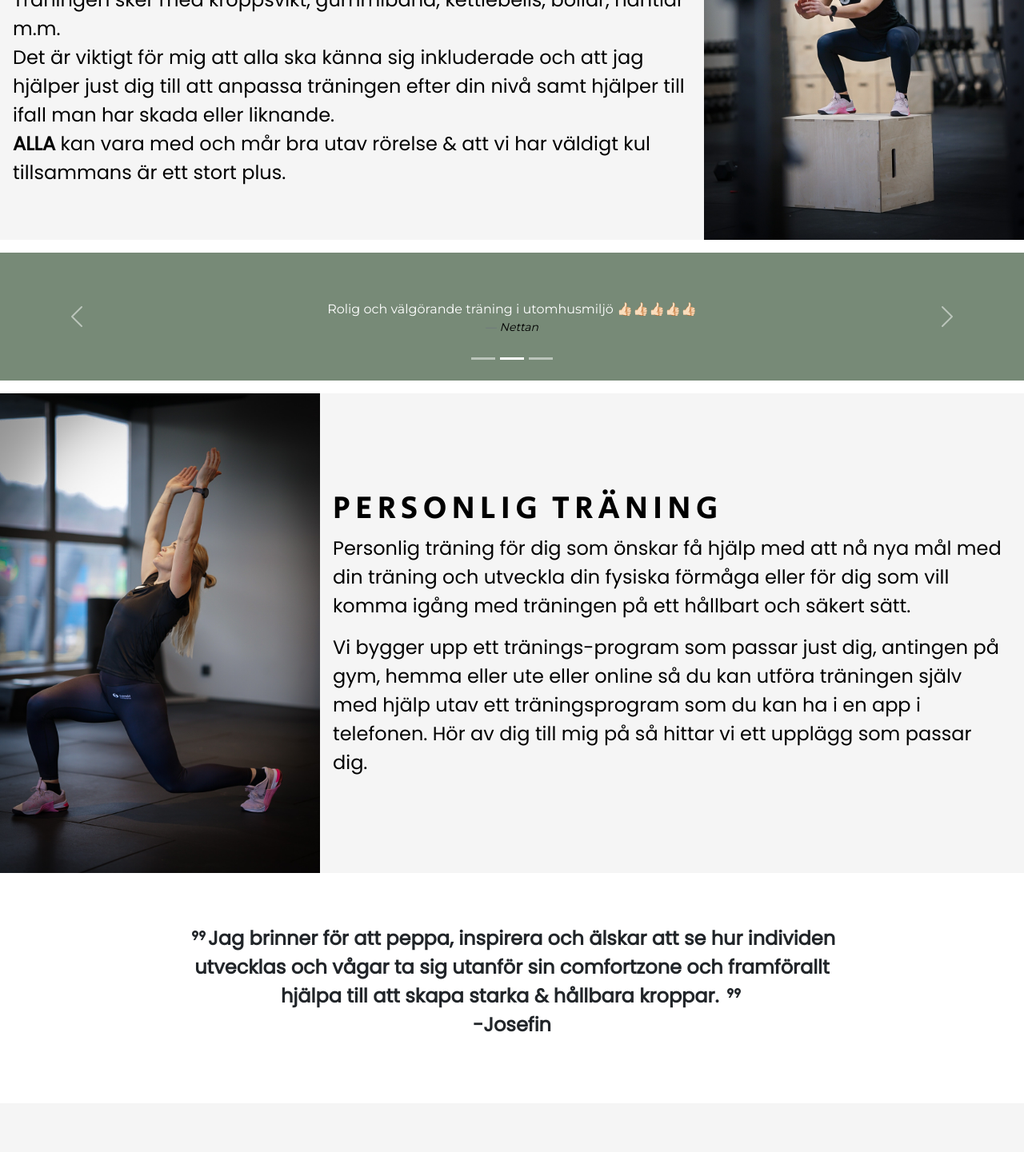
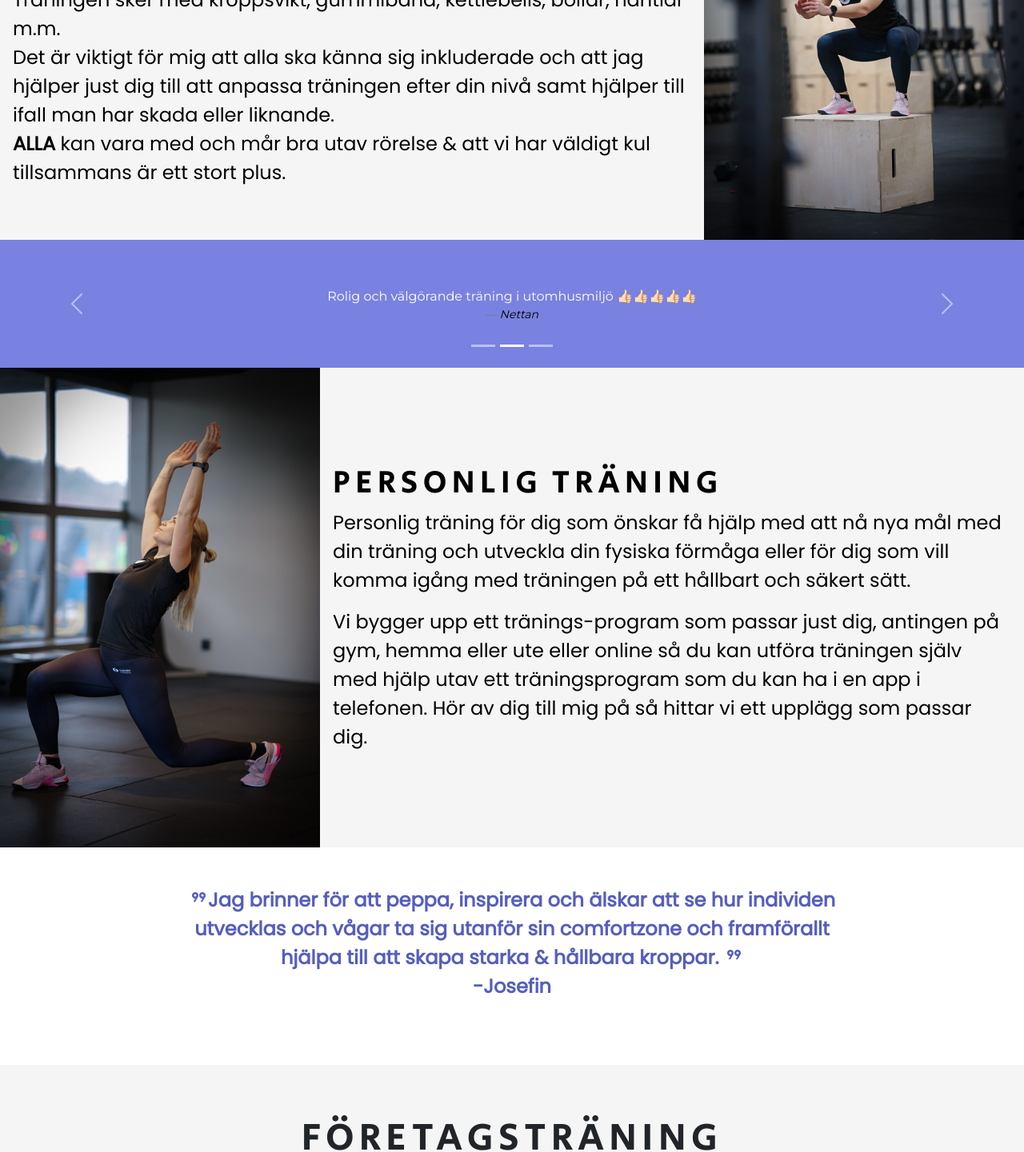
Before and after one commit to JannieBackman/examensarbete, a React (Create React App) app: page / in a window 1280 px wide. Shown: the part 1268-2709 px from the top of the page at 80% size. Built offline with nearby package versions, Linux system fonts and the light colour scheme.

Commit message:
more fix and color suggestion

```diff
--- a/src/components/Products.css
+++ b/src/components/Products.css
@@ -6,7 +6,6 @@
   justify-content: center;
   flex-direction: column;
   padding: 0;
-  gap: 1rem;
 }
 
 .products-container h1 {
@@ -18,7 +17,6 @@
 }
 
 .outdoor-content {
-  border: solid #778a77 5px;
   background-color: #778a77;
   color: #fff;
   display: flex;
@@ -84,6 +82,7 @@
   text-align: center;
   width: 75%;
   font-family: "poppins";
+  color: #555ebd;
 }
 
 .collapse-section {
@@ -103,7 +102,6 @@
     justify-content: center;
     flex-direction: column;
     padding: 0;
-    gap: 1rem;
   }
 
   .outdoor-content,
@@ -150,12 +148,11 @@
 
 @media (min-width: 1024px) {
   .products-container {
-    /* padding: 0 2rem; */
-    /* gap: 1rem; */
     width: 100%;
     display: flex;
     justify-content: center;
     align-items: center;
+    gap: 0;
   }
   .outdoor-text,
   .pt-text {
@@ -171,7 +168,6 @@
     display: flex;
     justify-content: center;
     align-items: center;
-    /* border: solid 5px #778a77; */
     width: auto;
   }
 
@@ -186,11 +182,11 @@
     text-align: start;
     font-size: 2.5rem;
   }
+
   .pt-content {
     flex-direction: row-reverse;
+  }
 
-    /* border: solid 5px #778a77; */
-  }
   .pt-content h2 {
     font-size: 2.5rem;
     text-align: start;
@@ -207,8 +203,6 @@
 
 @media (min-width: 1440px) {
   .products-container {
-    /* padding: 0 2rem; */
-    /* gap: 1rem; */
     display: flex;
     justify-content: center;
     align-items: center;
@@ -241,7 +235,6 @@
     font-size: 1.5rem;
     text-align: center;
     width: 75%;
-    /* padding: 4rem; */
     margin: 4rem;
   }
 }
--- a/src/components/Products.jsx
+++ b/src/components/Products.jsx
@@ -18,7 +18,7 @@ function Products() {
   }, []);
   return (
     <div className='products-container' id='product-section'>
-      <h1> Tjänster</h1>
+      <h1>Tjänster</h1>
 
       <div className='outdoor-content'>
         <div className='outdoor-text'>
--- a/src/components/Review.jsx
+++ b/src/components/Review.jsx
@@ -3,7 +3,7 @@ import "./Review.css";
 
 function Review() {
   return (
-    <Carousel style={{ backgroundColor: "#778a77", width: "100%" }}>
+    <Carousel style={{ backgroundColor: "#7982e1", width: "100%" }}>
       <Carousel.Item interval={4000}>
         <div className='d-block w-100 height'>
           <Carousel.Caption>
--- a/src/components/Text.css
+++ b/src/components/Text.css
@@ -1,7 +1,7 @@
 .textblock {
   display: flex;
   justify-content: center;
-  height: 4rem;
+  height: 5rem;
   align-items: center;
   width: 100%;
   background-color: #778a77;
@@ -14,7 +14,7 @@
   height: 100%;
   text-align: center;
   padding: 1rem;
-  font-family: 'Montserrat';
+  font-family: "Montserrat";
   font-size: 1.5rem;
   color: #fff;
 }
```
